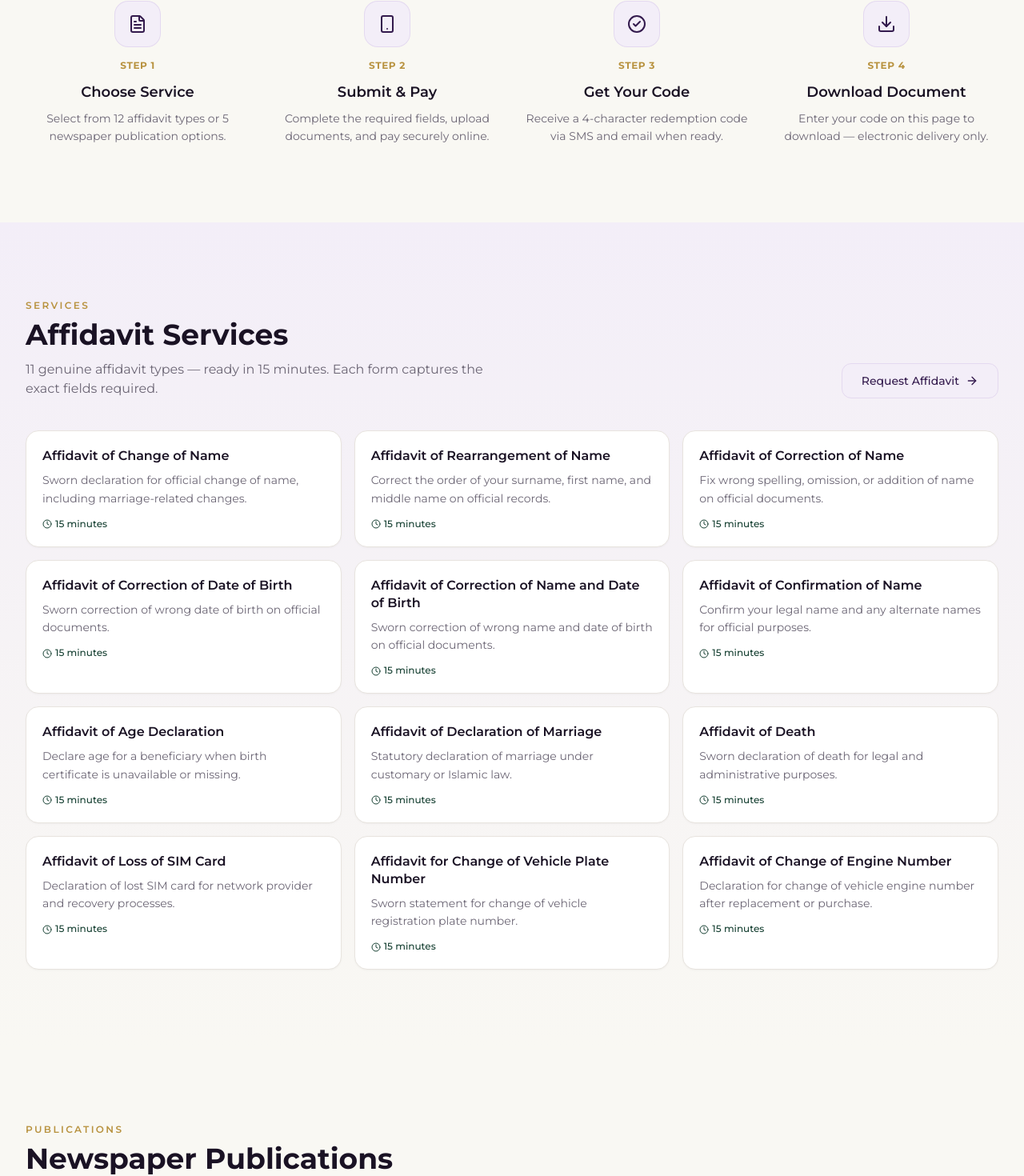
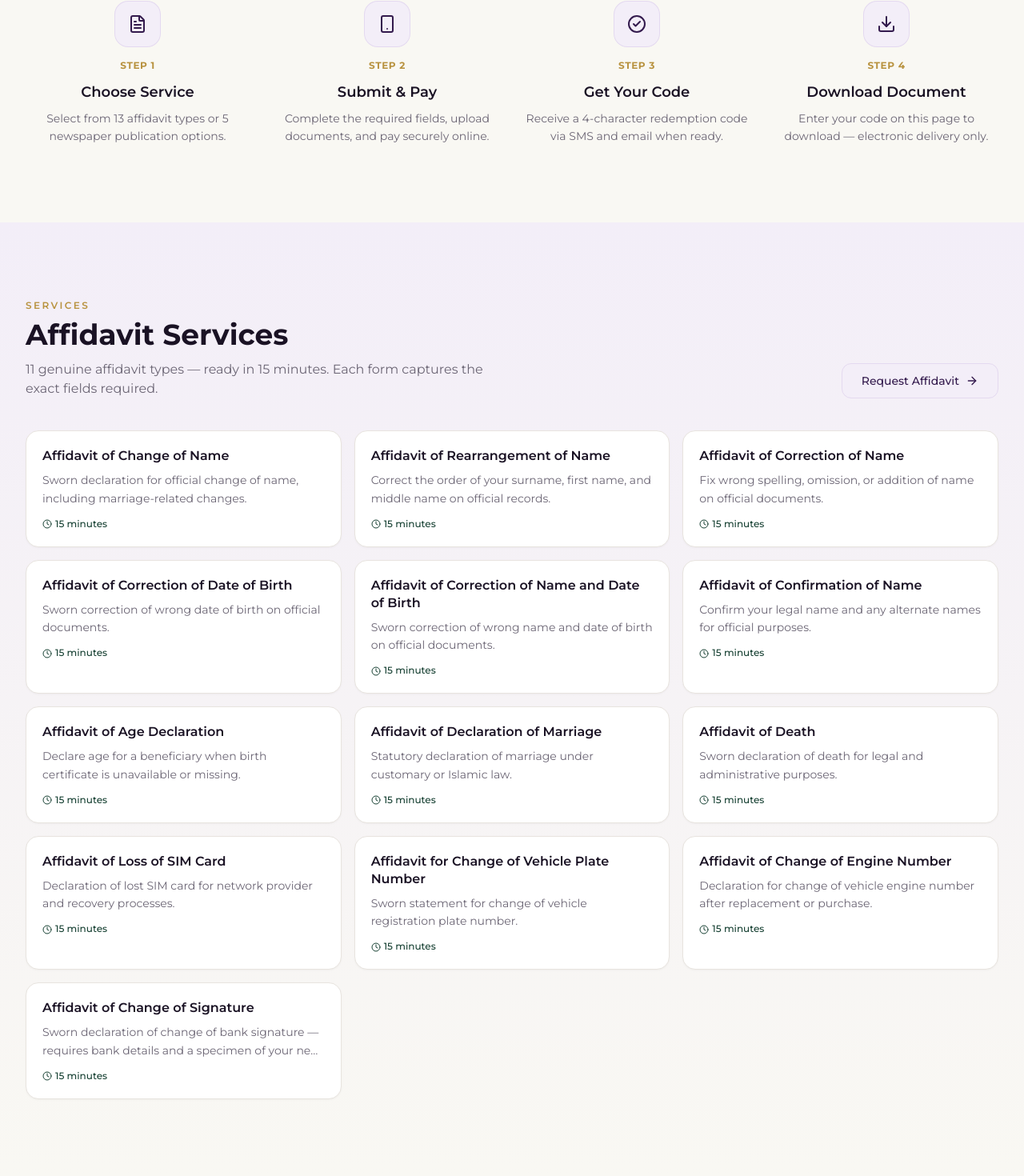
Before and after one commit to Iyamokuma/Paddimi-app, a React (Vite) app: page / in a window 1280 px wide. Shown: the part 1767-3237 px from the top of the page at 80% size. Built offline with nearby package versions, Linux system fonts and the light colour scheme; no server answers.

Commit message:
Add Affidavit of Change of Signature with bank details and signature upload
Customers enter bank name, account number, and account name on the details
step, then upload a specimen of their new signature and passport photo before
payment — both files are sent to the admin dashboard after checkout.

```diff
--- a/src/data/affidavitFields.ts
+++ b/src/data/affidavitFields.ts
@@ -192,6 +192,17 @@ export const AFFIDAVIT_SPECIFIC_FIELDS: Record<string, FormFieldDef[]> = {
     { id: 'placeOfPurchase', label: 'Place of Purchase of Engine', type: 'text', required: true, fullWidth: true },
     { id: 'passportPhoto', label: 'Passport Photo', type: 'livePhoto', required: true },
   ],
+  'change-of-signature': [
+    { id: 'bankName', label: 'Bank Name', type: 'text', required: true },
+    { id: 'accountNumber', label: 'Account Number', type: 'text', required: true },
+    { id: 'accountName', label: 'Account Name', type: 'text', required: true },
+    {
+      id: 'signatureSpecimen', label: 'Specimen of New Signature', type: 'file', required: true,
+      accept: '.pdf,.jpg,.jpeg,.png',
+      hint: 'Upload a clear image or scan of your new signature',
+    },
+    { id: 'passportPhoto', label: 'Passport Photo', type: 'livePhoto', required: true },
+  ],
 }
 
 export function getAffidavitFields(serviceId: string): FormFieldDef[] {
--- a/src/data/services.ts
+++ b/src/data/services.ts
@@ -118,6 +118,14 @@ export const affidavitServices: ServiceItem[] = [
     price: AFFIDAVIT_STATE_PRICES.Rivers,
     icon: 'Cog',
   },
+  {
+    id: 'change-of-signature',
+    category: 'affidavit',
+    name: 'Affidavit of Change of Signature',
+    description: 'Sworn declaration of change of bank signature — requires bank details and a specimen of your new signature.',
+    price: AFFIDAVIT_STATE_PRICES.Rivers,
+    icon: 'PenLine',
+  },
 ]
 
 export const newspaperServices: ServiceItem[] = [
--- a/src/pages/AffidavitRequestPage.tsx
+++ b/src/pages/AffidavitRequestPage.tsx
@@ -314,10 +314,14 @@ export function AffidavitRequestPage() {
         {step === 4 && (
           <div className="space-y-6">
             <div>
-              <h2 className="text-lg font-semibold">Passport photo</h2>
+              <h2 className="text-lg font-semibold">
+                {fileFields.some((f) => f.type === 'file') ? 'Documents & photo' : 'Passport photo'}
+              </h2>
               <p className="mt-1 text-sm text-muted">
                 {fileFields.length > 0
-                  ? 'Upload a photo from your device or take one instantly with your camera.'
+                  ? fileFields.some((f) => f.type === 'file')
+                    ? 'Upload all required documents and your passport photo before payment.'
+                    : 'Take a photo with your phone camera before payment.'
                   : 'No photo required for this affidavit type.'}
               </p>
             </div>
--- a/src/pages/HomePage.tsx
+++ b/src/pages/HomePage.tsx
@@ -18,14 +18,14 @@ import {
 } from '../data/services'
 
 const stats = [
-  { value: '12', label: 'Affidavit Types' },
+  { value: '13', label: 'Affidavit Types' },
   { value: '5', label: 'Publication Types' },
   { value: AFFIDAVIT_TURNAROUND, label: 'Affidavit Turnaround' },
   { value: NEWSPAPER_TURNAROUND, label: 'Publication Turnaround' },
 ]
 
 const steps = [
-  { icon: FileText, title: 'Choose Service', desc: 'Select from 12 affidavit types or 5 newspaper publication options.' },
+  { icon: FileText, title: 'Choose Service', desc: 'Select from 13 affidavit types or 5 newspaper publication options.' },
   { icon: Smartphone, title: 'Submit & Pay', desc: 'Complete the required fields, upload documents, and pay securely online.' },
   { icon: CheckCircle2, title: 'Get Your Code', desc: 'Receive a 4-character redemption code via SMS and email when ready.' },
   { icon: Download, title: 'Download Document', desc: 'Enter your code on this page to download — electronic delivery only.' },
```
